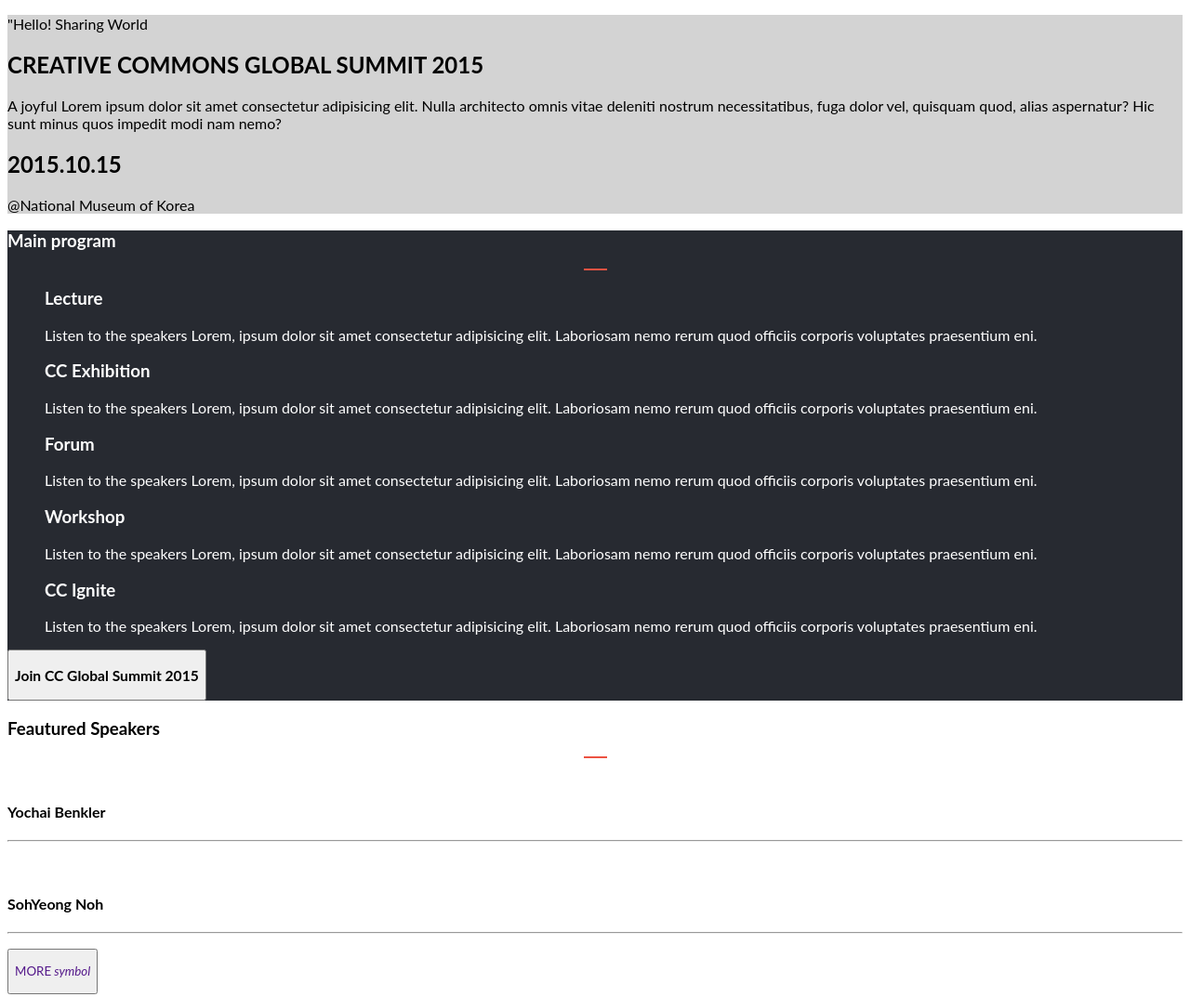
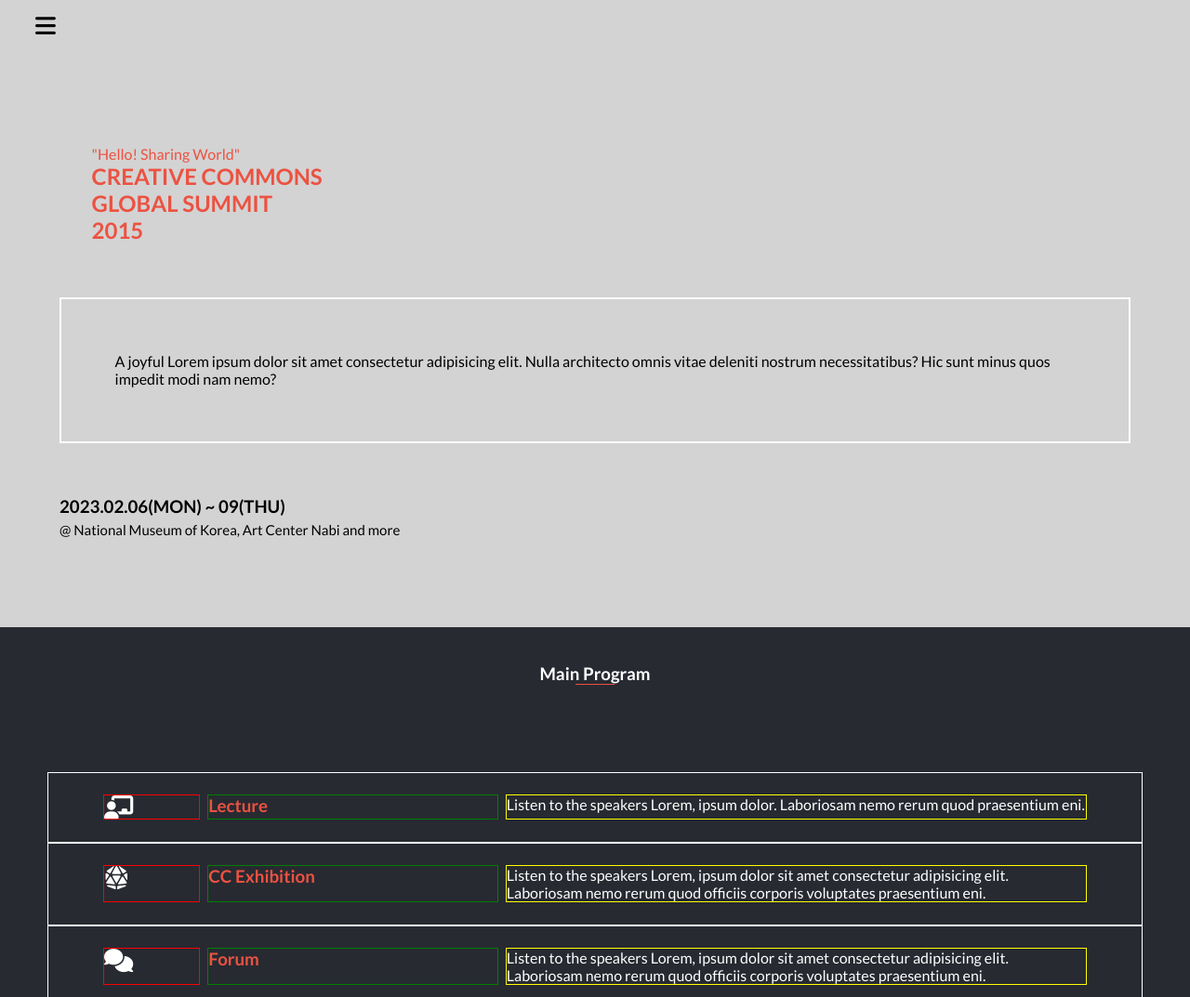
Before and after one commit to vangelif/sinology-course, a website: page home.html in a window 1280 px wide. Shown: the top 1073 px of the page at 93% size. Drawn offline with Linux system fonts and the light colour scheme.

Commit message:
Include the intro and add stylings

```diff
--- a/home.html
+++ b/home.html
@@ -4,58 +4,70 @@
     <meta charset="UTF-8">
     <meta http-equiv="X-UA-Compatible" content="IE=edge">
     <meta name="viewport" content="width=device-width, initial-scale=1.0">
+    <!-- <script
+    src="https://kit.fontawesome.com/b42bc5ce06.js"
+    crossorigin="anonymous"
+  ></script> -->
+    <link rel="preconnect" href="https://fonts.googleapis.com">
+    <link rel="preconnect" href="https://fonts.gstatic.com" crossorigin>
+    <link href="https://fonts.googleapis.com/css2?family=Lato:ital,wght@0,100;0,300;0,400;0,700;0,900;1,100;1,300;1,400;1,700;1,900&family=Roboto:ital,wght@1,900&display=swap" rel="stylesheet">
     <title>Vangelis' Sinology Course</title>
-    <!--todo: link with font awesome -->
+
+    <link rel="stylesheet" href="https://cdnjs.cloudflare.com/ajax/libs/font-awesome/6.2.1/css/all.min.css" integrity="sha512-MV7K8+y+gLIBoVD59lQIYicR65iaqukzvf/nwasF0nqhPay5w/9lJmVM2hMDcnK1OnMGCdVK+iQrJ7lzPJQd1w==" crossorigin="anonymous" referrerpolicy="no-referrer" />
     <link rel="stylesheet" href="style.css">
+    <script defer src="script.js"></script>
 </head>
 <body>
-    <!--todo: create a hamburger-->
-    <nav>
-        <i class="fa-regular fa-bars"></i>
-    </nav>
+    <header>
+        <nav>
+            <button>
+            <i class="fa-solid fa-bars"></i>
+            </button>
+        </nav>
+    </header>
 <!-- intro -->
     <section class="intro">
-        <div>
-            <p>"Hello! Sharing World</p>
+        <div class="intro-top">
+            <p>"Hello! Sharing World"</p>
             <!--todo: find background image with opacity -->
-            <h1>CREATIVE COMMONS GLOBAL SUMMIT 2015</h1>
+            <h1>CREATIVE COMMONS<br> GLOBAL SUMMIT<br> 2015</h1>
         </div>
-        <!--todo: put border 3px white -->
-        <p>A joyful Lorem ipsum dolor sit amet consectetur adipisicing elit. Nulla architecto omnis vitae deleniti nostrum necessitatibus, fuga dolor vel, quisquam quod, alias aspernatur? Hic sunt minus quos impedit modi nam nemo?</p>
-        <!--todo: find date generator-->
-        <h2><strong>2015.10.15</strong></h2>
-        <p>@National Museum of Korea</p>
+        <p class="intro-mid">A joyful Lorem ipsum dolor sit amet consectetur adipisicing elit. Nulla architecto omnis vitae deleniti nostrum necessitatibus? Hic sunt minus quos impedit modi nam nemo?</p>
+
+        <div class="intro-bottom">
+            <h3>2023.02.06(MON) ~ 09(THU)</h3>
+            <aside>@ National Museum of Korea, Art Center Nabi and more</aside>
+        </div>
     </section>
-
 <!-- main program -->
     <section class="program">
-        <h3>Main program</h3>
-        <hr>
+        <!--FIXME: check again the h3 and the hr-->
+        <h3>Main Program<br><hr></h3>
         <ul>
             <!--todo: find images -->
             <!--todo: decide flex or grid-->
             <li>
-                <span></span>
+                <span><i class="fa-solid fa-chalkboard-user"></i></span>
                 <h3>Lecture</h3>
-                <p>Listen to the speakers Lorem, ipsum dolor sit amet consectetur adipisicing elit. Laboriosam nemo rerum quod officiis corporis voluptates praesentium eni.</p>
+                <p>Listen to the speakers Lorem, ipsum dolor. Laboriosam nemo rerum quod praesentium eni.</p>
             </li>
             <li>
-                <span></span>
+                <span><i class="fa-solid fa-dice-d20"></i></span>
                 <h3>CC Exhibition</h3>
                 <p>Listen to the speakers Lorem, ipsum dolor sit amet consectetur adipisicing elit. Laboriosam nemo rerum quod officiis corporis voluptates praesentium eni.</p>
             </li>
             <li>
-                <span></span>
+                <span><i class="fa-solid fa-comments"></i></span>
                 <h3>Forum</h3>
                 <p>Listen to the speakers Lorem, ipsum dolor sit amet consectetur adipisicing elit. Laboriosam nemo rerum quod officiis corporis voluptates praesentium eni.</p>
             </li>
             <li>
-                <span></span>
+                <span><i class="fa-sharp fa-solid fa-pen-nib"></i></span>
                 <h3>Workshop</h3>
                 <p>Listen to the speakers Lorem, ipsum dolor sit amet consectetur adipisicing elit. Laboriosam nemo rerum quod officiis corporis voluptates praesentium eni.</p>
             </li>
             <li>
-                <span></span>
+                <span><i class="fa-solid fa-person-chalkboard"></i></span>
                 <h3>CC Ignite</h3>
                 <p>Listen to the speakers Lorem, ipsum dolor sit amet consectetur adipisicing elit. Laboriosam nemo rerum quod officiis corporis voluptates praesentium eni.</p>
             </li>
--- a/script.js
+++ b/script.js
@@ -0,0 +1,5 @@
+let n =  new Date();
+let y = n.getFullYear();
+let m = n.getMonth() + 1;
+let d = n.getDate();
+document.getElementById("date").innerHTML = m + "/" + d + "/" + y;
--- a/style.css
+++ b/style.css
@@ -1,5 +1,9 @@
 * {
-  font-family: lato, sans-serif;
+  font-family: Lato, sans-serif;
+  margin: 0;
+  padding: 0;
+  box-sizing: border-box;
+  outline: none;
 }
 
 li {
@@ -10,20 +14,101 @@
   text-decoration: none;
 }
 
-section > hr {
-  height: 2px;
-  width: 25px;
+i {
+    font-size: 25px;
+}
+
+nav {
+    height: 60px;
+    background-color: #d3d3d3;
+}
+
+nav > button {
+    padding-top: 15px;
+    padding-left: 38px;
+    border: none;
+    background-color: #d3d3d3;
+}
+
+section > h3 > hr {
+  height: 1px;
+  width: 42px;
   border: none;
   background-color: #ec5242;
+  text-align: center;
+  margin: 0 auto;
 }
 
 .intro {
   background-color: #d3d3d3;
+  padding: 3% 5%;
+}
+
+.intro > .intro-top {
+    color:#ec5242;
+    padding: 5% 3%;
+}
+
+.intro > .intro-mid {
+    border: 2px solid white;
+    padding: 5% 5%;
+}
+
+.intro > .intro-bottom {
+    padding: 5% 0%;
+
+}
+
+.intro > .intro-bottom > aside {
+    font-size: 15px;
+    font-weight: 400;
+    padding: 5px 0px 0px 0px;
 }
 
 .program {
   background-color: #272a31;
   color: white;
+  display: flex;
+  flex-direction: column;
+  gap: 20px;
+}
+
+.program > h3 {
+    text-align: center;
+    padding: 3%;
+}
+/*fixme:amend the hr*/
+.program > h3 > hr {
+    margin-bottom: 10px;
+}
+
+.program > ul {
+    padding: 2% 4%;
+    gap: 50px;
+}
+
+.program > ul > li {
+    display: flex;
+    border: 1px solid white;
+    gap: 8px;
+    padding: 2% 5%;
+
+}
+
+.program > ul > li > span {
+    border: 1px solid red;
+    width: 10%;
+}
+
+.program > ul > li > h3 {
+    border: 1px solid green;
+    width: 30%;
+    color: #ec5242;
+}
+
+.program > ul > li > p {
+    border: 1px solid yellow;
+    width: 60%;
 }
 
 .speakers {
```
Also changed, not shown: README.md.
